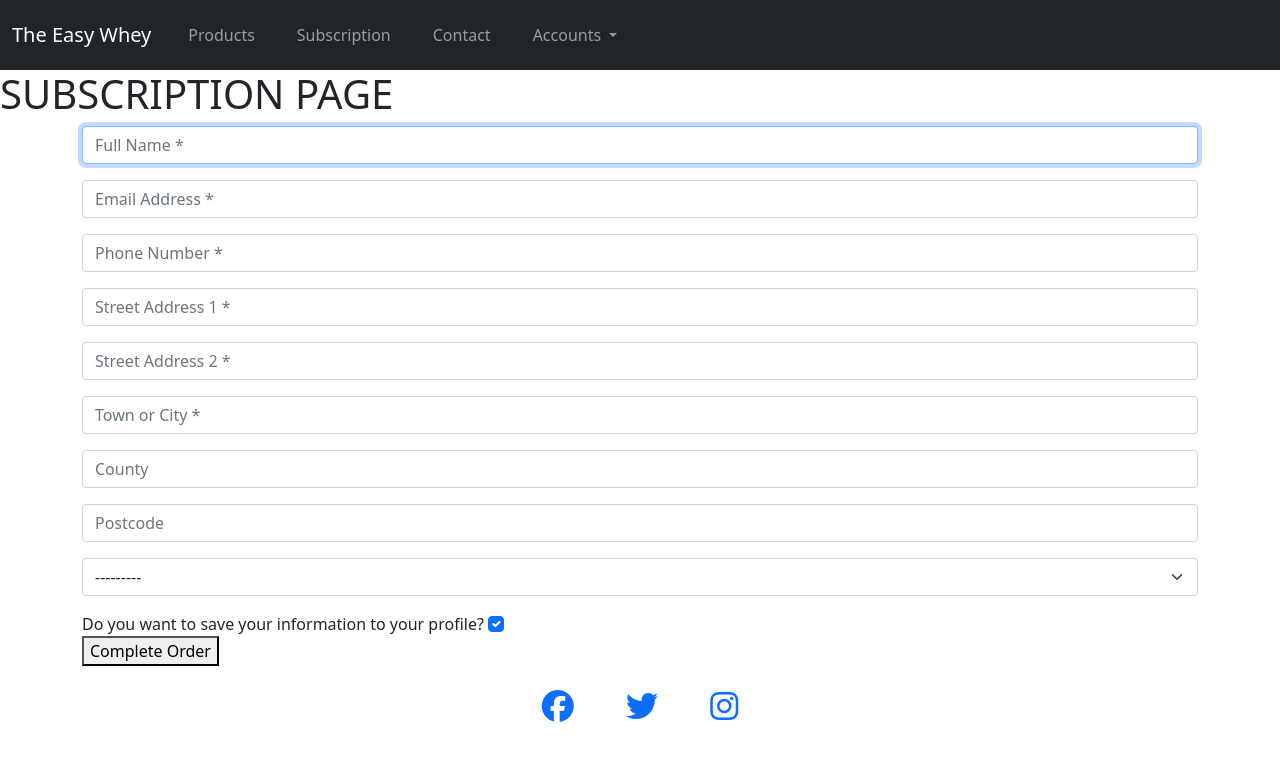
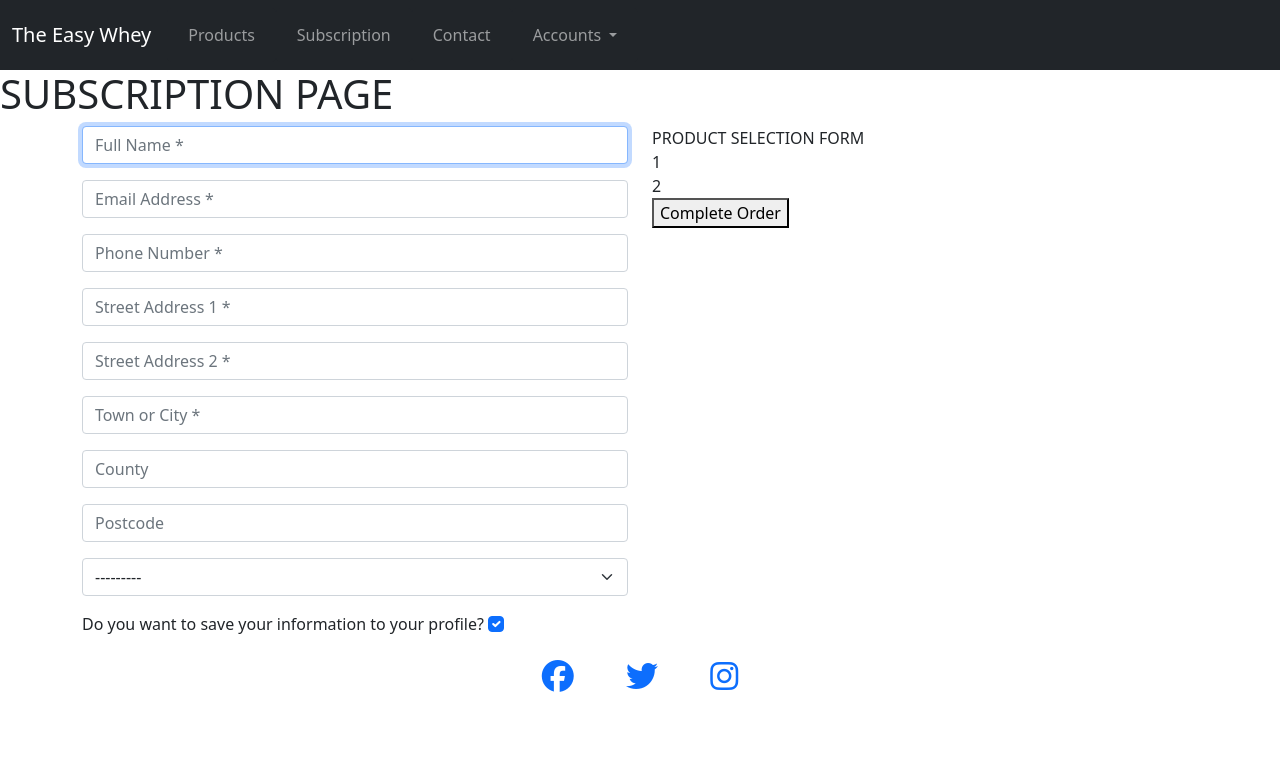
Before and after one commit to Code-Institute-Submissions/the-easy-whey, a Django app: page /subscribe/ in a window 1280 px wide. Shown: the top 761 px of the page. Run offline with Django 3.2, Linux system fonts and the light colour scheme; a user stored in the database is signed in; some libraries are stand-ins or nearby versions.

Commit message:
change to subscription template

```diff
--- a/subscription/forms.py
+++ b/subscription/forms.py
@@ -18,7 +18,6 @@
             "county": "County",
             "postcode": "Postcode",
             "country": "County",
-
         }
 
         self.fields["full_name"].widget.attrs["autofocus"] = True
--- a/templates/subscription/subscription.html
+++ b/templates/subscription/subscription.html
@@ -1,5 +1,6 @@
 {% extends 'base.html' %}
 {% load static %}
+{% load crispy_forms_tags %}
 
 {% block title %}
 - Subscribe
@@ -7,17 +8,27 @@
 {% block content %}
 <h1>SUBSCRIPTION PAGE</h1>
 <div class="container">
-    <div class="row">
-        <div class="col">
+    <div class="row justify-content-center">
+        <div class="col-12">
             {% if user.is_authenticated %}
             <form action="{% url 'subscribe' %}" method="POST" id="subscription-form">
+                <div class="row">
+                    <div class="col-6">
                         {% csrf_token %}
                         {{ subscription_form | crispy }}
                         <label class="form-check-label" for="subscription-save-info">Do you want to save your
                             information to your profile?</label>
-                <input class="form-check-input" type="checkbox" id="subscription-save-info" name="save-info" checked>
+                        <input class="form-check-input" type="checkbox" id="subscription-save-info" name="save-info"
+                            checked>
                         <br>
+                    </div>
+                    <div class="col-6">
+                        <div>PRODUCT SELECTION FORM</div>
+                        <div id="card-element">1</div>
+                        <div if="card-errors" role="alert">2</div>
                         <button id="submit-order">Complete Order</button>
+                    </div>
+                </div>
             </form>
             {% else %}
             <p>Already have an account? Then please <a href="{% url 'account_login' %}">sign in</a>.</p>
```
Lines whose indentation alone changed are shown as unchanged.
